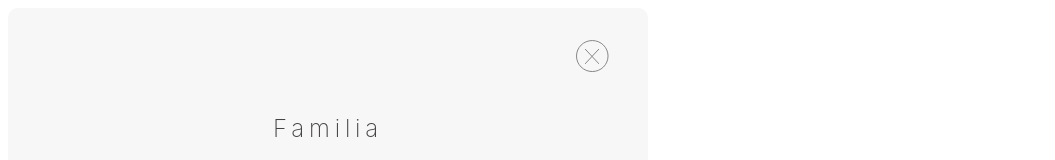
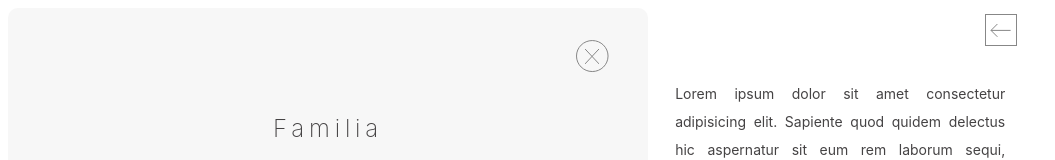
Before and after one commit to ccd-adc-dev/maqueta.compos.mapa, a Svelte app: page / in a window 1280 px wide. Both pictures are taken after a click on the button "Saber más". Shown: the top 160 px of the page, without its empty margins (0-1055 px from the left). Built offline with nearby package versions, Linux system fonts and the light colour scheme.

Commit message:
anade componente ventana texto con interactividad para mostrar componente de familia

```diff
--- a/src/componentes/VentanaFamilia/FamiliaDetalle.svelte
+++ b/src/componentes/VentanaFamilia/FamiliaDetalle.svelte
@@ -4,63 +4,28 @@
 </script>
 
 <style>
-    /* article {
-        max-width: 420px;
-        background: #FFFFFF;
-        border-radius: 0px;
-    }
-    article {
-        max-width: 420px;
-
-        overflow-y: auto;
-
-    }
-
-    .Detalle {
-        max-width: 420px;
-        background: #fff;
-	    display: flex;
-	    justify-content: center;
-        align-items: center;
-        flex-direction: column;
-        flex-wrap: nowrap;
-        justify-content: space-between;
-        max-height: 850px;
-        overflow-y: auto;
-        outline: 1px solid blue;
-    }
-
-    .Texto {
-        display: flex;
-        flex-direction: column;
-        flex-wrap: nowrap;
-        max-width: 350px;
-        max-height: 850px;
-    }
 
     .Ocultar {
-        position: relative;
-        top: -21px;
-        left: 180px;
-    }
-*/
-    .Ocultar {
-        margin-left: 290px;
+        margin-left: 270px;
         margin-top: -10px;
     }
 
     .Detalle {
-        max-width: 350px;
+        max-width: 330px;
         max-height: 850px;
-        padding: 0 1.5em;
+        padding: 0 1.7em;
         float: right;
-        background:#fff;
+        background-color: #fff;
+    }
 
-    }
     .Texto {
         max-height: 720px;
         overflow-y: auto;
         background:#fff;
+        font-size: 14px;
+        line-height: 28px;
+        text-align: justify;
+        color: #454344;
     }
 
 </style>
--- a/src/componentes/VentanaFamilia/VentanaFamilia.svelte
+++ b/src/componentes/VentanaFamilia/VentanaFamilia.svelte
@@ -4,6 +4,14 @@
     import Flecha from "../iconos/Flecha.svelte";
     import Carrousel from "../iconos/Carrousel.svelte";
     import FamiliaDetalle from "./FamiliaDetalle.svelte";
+
+
+
+    let elemento = { activo: false };
+	function Mostrar() {
+		elemento.activo = !elemento.activo;
+    }
+
 </script>
 
 <style>
@@ -71,7 +79,6 @@
         color: #E6AA30;
     }
 
-
     /* .Cerrar {
         height:20px;
         width:20px;
@@ -114,6 +121,11 @@
         top: -137px;
     }
 
+    .FamiliaDetalle {
+        position: absolute;
+        left: 648px;
+        top: 8px;
+    }
 
 
 
@@ -138,9 +150,21 @@
             Yuto-nahua
         </h1>
     </header>
-        <button class="Saber">
-            Saber más
-        </button>
+        {#if elemento.activo}
+	    <button class="Saber" on:click={Mostrar}>
+	    	Saber más
+	    </button>
+        <div class="FamiliaDetalle">
+	        <FamiliaDetalle/>
+        </div>
+        {/if}
+
+        {#if !elemento.activo}
+	    <button class="Saber" on:click={Mostrar}>
+	    	Saber más
+	    </button>
+        {/if}
+
          <!-- <img src="http://fakeimg.pl/244x80?text=logo" alt="img" /> -->
 	    <img class="Imagen" src={`http://unsplash.it/300/${100+Math.floor(Math.random()*500)}`} alt="img"/>
         <div class="TextoFotos">
@@ -178,5 +202,3 @@
     </article>
 
 </article>
-
-<FamiliaDetalle/>
```
